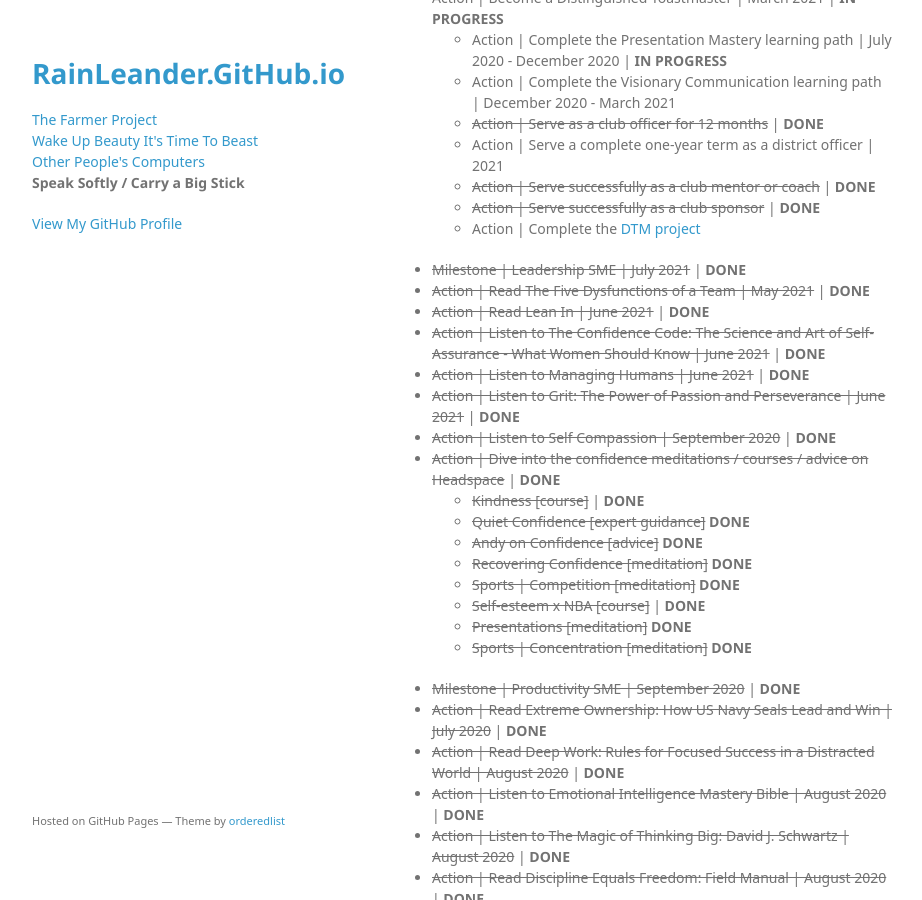
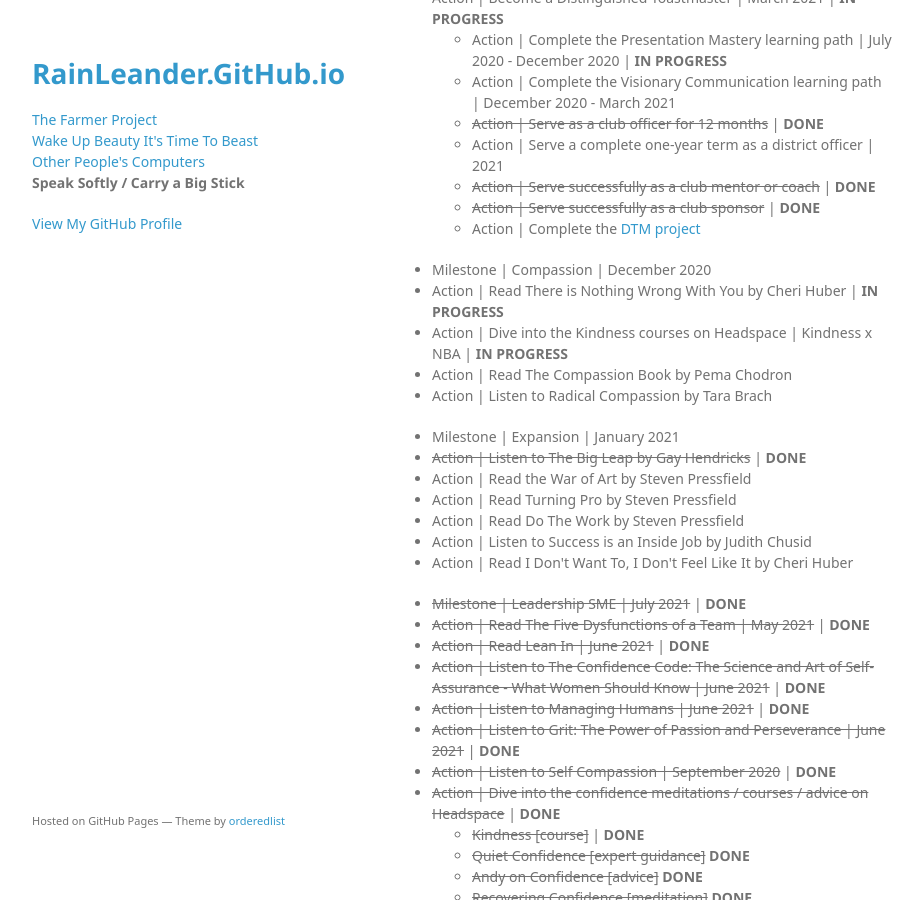
Before and after one commit to rainleander/rainleander.github.io, a Jekyll site: the page speak-softly.html, which Jekyll copies as it is, in a window 1280 px wide and 900 px high, scrolled down 465 px. Shown: the whole window, without its empty margins (178-1100 px from the left). Built offline with Jekyll 4.4.1, drawn with Linux system fonts in a browser that asks for light colours; some web fonts are replaced.

Commit message:
Update speak-softly.html

```diff
--- a/speak-softly.html
+++ b/speak-softly.html
@@ -45,6 +45,20 @@
             <li><del>Action | Serve successfully as a club mentor or coach</del> | <b>DONE</b></li>
             <li><del>Action | Serve successfully as a club sponsor</del> | <b>DONE</b></li>
             <li>Action | Complete the <a href="http://karenstorey.com/PATHWAYS/00-DTM-Project.htm">DTM project</a></li></ul></li></ul>
+
+        <ul><li>Milestone | Compassion | December 2020</li>
+          <li>Action | Read There is Nothing Wrong With You by Cheri Huber | <b>IN PROGRESS</b></li>
+          <li>Action | Dive into the Kindness courses on Headspace | Kindness x NBA | <b>IN PROGRESS</b></li>
+          <li>Action | Read The Compassion Book by Pema Chodron</li>
+          <li>Action | Listen to Radical Compassion by Tara Brach</li></ul>
+
+        <ul><li>Milestone | Expansion | January 2021</li>
+          <li><del>Action | Listen to The Big Leap by Gay Hendricks</del> | <b>DONE</b></li>
+          <li>Action | Read the War of Art by Steven Pressfield</li>
+          <li>Action | Read Turning Pro by Steven Pressfield</li>
+          <li>Action | Read Do The Work by Steven Pressfield</li>
+          <li>Action | Listen to Success is an Inside Job by Judith Chusid</li>
+          <li>Action | Read I Don't Want To, I Don't Feel Like It by Cheri Huber</li></ul>
 
         <ul><li><del>Milestone | Leadership SME | July 2021</del> | <b>DONE</b></li>
         <li><del>Action | Read The Five Dysfunctions of a Team | May 2021</del> | <b>DONE</b></li>
```
